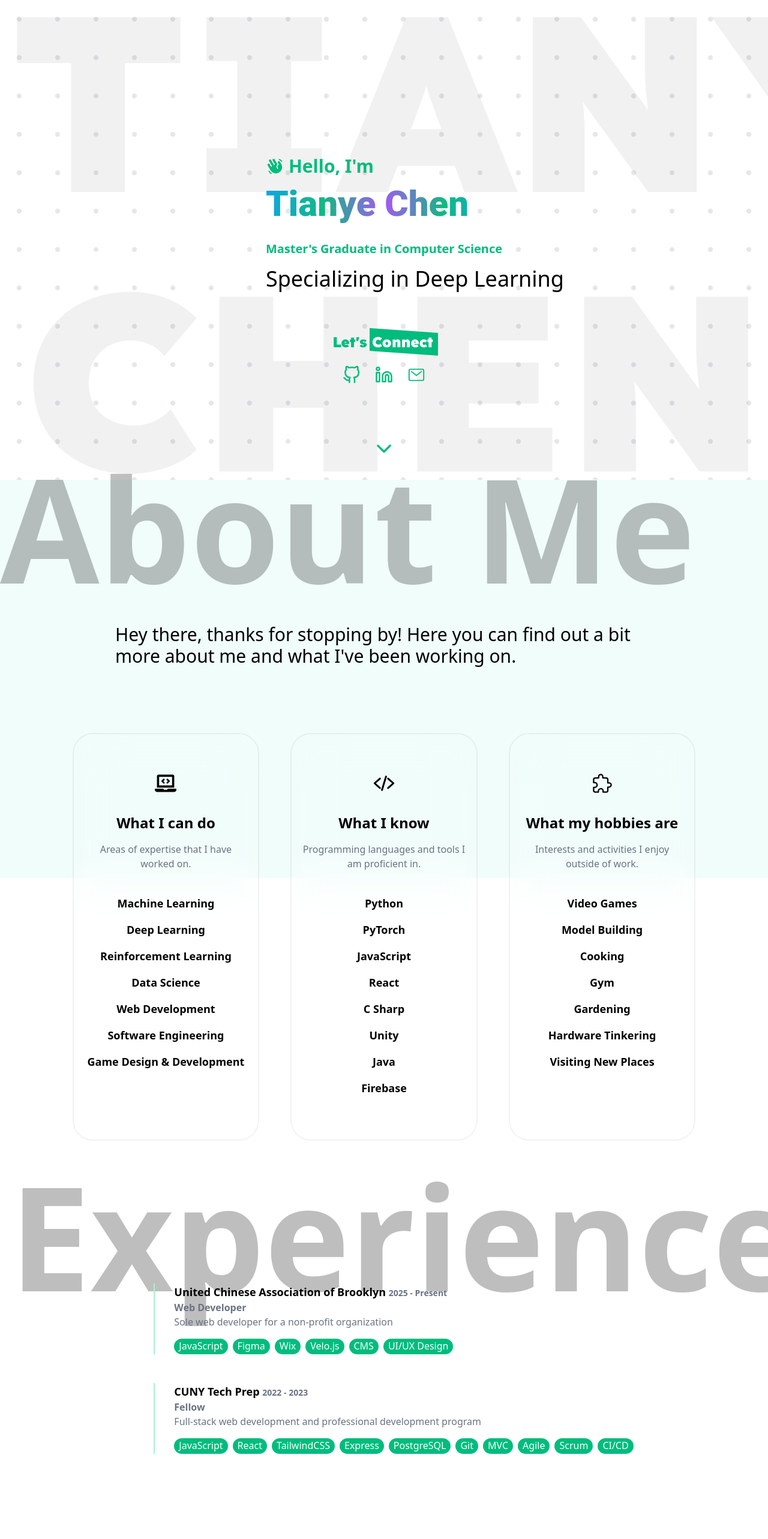
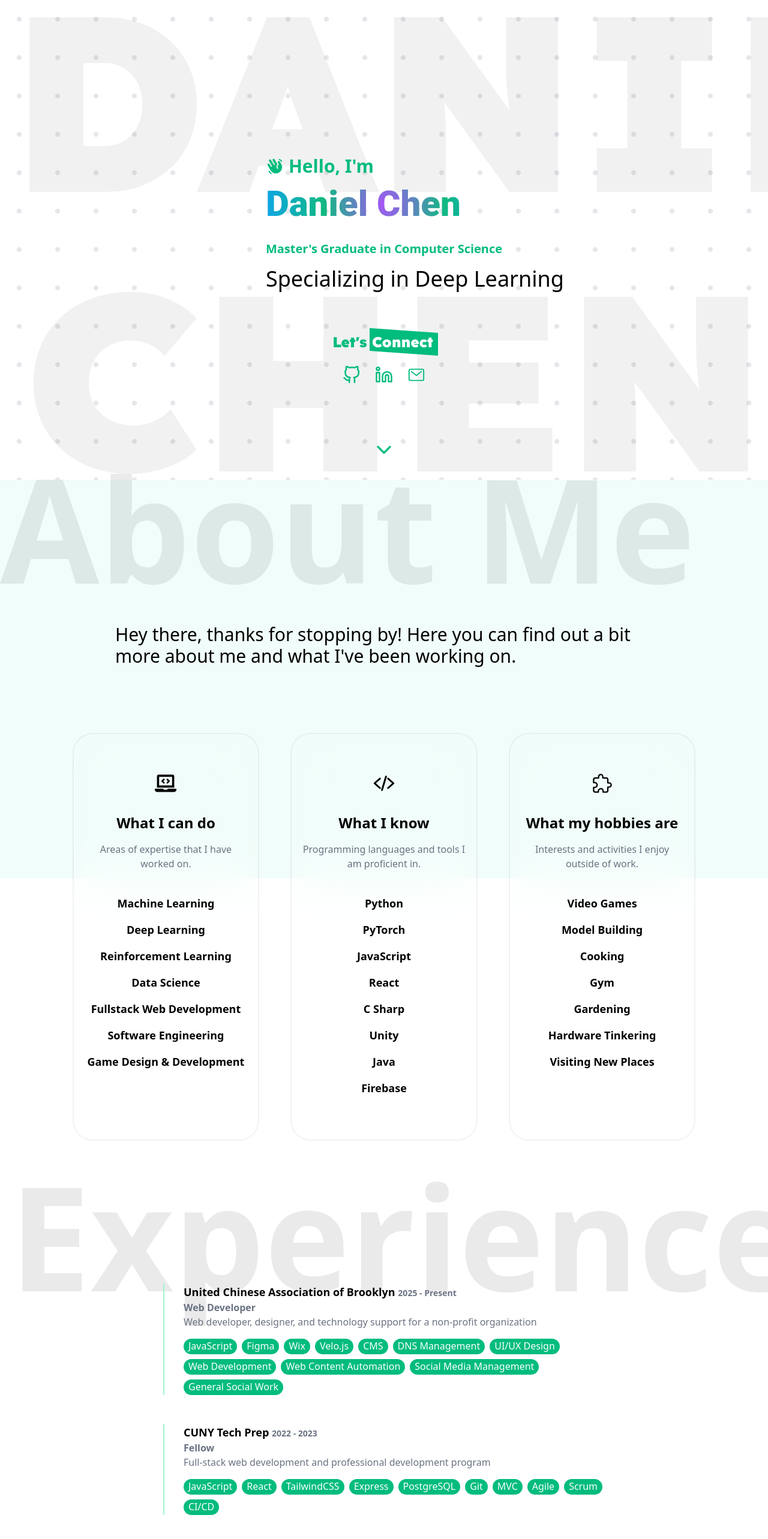
Before and after one commit to tianye-chen/portfolio4, a React (Vite) app: page / in a window 1280 px wide. Shown: the top 2566 px of the page at 60% size. Built offline with nearby package versions, Linux system fonts and the light colour scheme.

Commit message:
update name, experience, and projects

```diff
--- a/index.html
+++ b/index.html
@@ -2,9 +2,9 @@
 <html lang="en">
   <head>
     <meta charset="UTF-8" />
-    <link rel="icon" type="image/svg+xml" href="/vite.svg" />
+    <link rel="icon" type="image/x-icon" href="green_heart.png" />
     <meta name="viewport" content="width=device-width, initial-scale=1.0" />
-    <title>Tianye Chen</title>
+    <title>Daniel Chen</title>
   </head>
   <script src="https://cdn.jsdelivr.net/npm/pathseg@1.2.1/pathseg.min.js"></script>
   <script src="https://cdn.jsdelivr.net/npm/poly-decomp@0.3.0/build/decomp.min.js"></script>
--- a/src/Components/Data/data.jsx
+++ b/src/Components/Data/data.jsx
@@ -9,7 +9,7 @@ export const broad_skills = [
   "Deep Learning",
   "Reinforcement Learning",
   "Data Science",
-  "Web Development",
+  "Fullstack Web Development",
   "Software Engineering",
   "Game Design & Development",
 ];
@@ -75,14 +75,19 @@ export const experience = [
     title: "Web Developer",
     company: "United Chinese Association of Brooklyn",
     duration: "2025 - Present",
-    description: "Sole web developer for a non-profit organization",
+    description: "Web developer, designer, and technology support for a non-profit organization",
     skills: [
       "JavaScript",
       "Figma",
       "Wix",
       "Velo.js",
       "CMS",
+      "DNS Management",
       "UI/UX Design",
+      "Web Development",
+      "Web Content Automation",
+      "Social Media Management",
+      "General Social Work",
     ]
   },
   {
@@ -107,6 +112,54 @@ export const experience = [
 ];
 
 export const projects = [
+  {
+    title: "🧰 Web AI Tool Suite",
+    description: "A suite of freemium web AI tools including, video summarization, text summarization, and worksheet generation.",
+    year: "2026 In Progress",
+    attributes: ["Solo"],
+    tech: [
+      "Python",
+      "Flask",
+      "JavaScript",
+      "Vue.js",
+      "TailwindCSS",
+      "Gemini API",
+      "AWS Lambda",
+      "AWS API Gateway",
+      "AWS CodeBuild",
+      "Amazon SES",
+      "MongoDB",
+    ]
+  },
+  {
+    title: "🎵 Minecraft Datapack Creator for Custom Music Discs",
+    description: "A web application that allows users to create custom music discs for Minecraft using their own audio files.",
+    year: "2025",
+    attributes: ["Solo"],
+    repo: "https://github.com/tianye-chen/disc-datapack-maker",
+    tech: [
+      "JavaScript",
+      "React",
+      "TailwindCSS",
+      "FFmpeg",
+    ]
+  },
+  {
+    title: "Website for United Chinese Association of Brooklyn",
+    description: "A production level website for a non-profit organization serving the local community.",
+    year: "Ongoing",
+    attributes: ["Professional"],
+    demo: "https://ucabrooklyn.org/",
+    tech: [
+      "JavaScript",
+      "Wix",
+      "Velo.js",
+      "CMS",
+      "DNS Management",
+      "UI/UX Design",
+      "Translations",
+    ]
+  },
   {
     title: "👤 Portfolio Website v4 (This Website)",
     description: "A personal portfolio website showcasing myself.",
--- a/src/Components/Sections/AboutMe.jsx
+++ b/src/Components/Sections/AboutMe.jsx
@@ -35,7 +35,7 @@ export const AboutMe = () => {
       <section class="bg-teal-50 py-60 pb-80">
         <div class="relative mx-auto flex items-center justify-center px-[6rem]">
           <h2 class="pointer-events-none absolute -top-[19rem] mb-8 w-full text-3xl text-[15rem] font-bold">
-            <span class="opacity-25">About Me</span>
+            <span class="opacity-8">About Me</span>
           </h2>
           <p class="mb-8 max-w-4xl text-center text-3xl font-light md:text-left">
             Hey there, thanks for stopping by! Here you can find out a bit more
--- a/src/Components/Sections/Education.jsx
+++ b/src/Components/Sections/Education.jsx
@@ -16,7 +16,7 @@ export const Education = () => {
       <section class="bg-teal-50 py-40 pt-80">
         <div class="relative mx-auto px-4">
           <h2 class="pointer-events-none absolute -top-[16.3rem] flex items-center text-[15rem] font-bold">
-            <span class="opacity-25">Education</span>
+            <span class="opacity-8">Education</span>
           </h2>
           <div
             class={`relative flex min-h-[80vh] flex-col gap-4 overflow-hidden rounded-4xl md:flex-row md:gap-0`}
--- a/src/Components/Sections/Experience.jsx
+++ b/src/Components/Sections/Experience.jsx
@@ -10,12 +10,12 @@ export const Experience = () => {
         <div class="relative mx-auto px-4">
           <h2 class="absolute -top-[14rem] -z-10 mb-8 flex justify-around text-3xl text-[15rem] font-bold">
             {/*<LuBriefcase class="mr-2" />*/}
-            <span class="opacity-25">Experience</span>
+            <span class="opacity-8">Experience</span>
           </h2>
           <div class="flex min-w-screen items-center justify-center">
             <div class="z-10 grid grid-cols-1 gap-12">
               {experience.map((exp, index) => (
-                <div key={index} class="border-l-2 border-emerald-200 pl-8">
+                <div key={index} class="border-l-2 border-emerald-200 pl-8 max-w-3xl">
                   <p class="text-lg font-semibold">
                     {exp["company"]}{" "}
                     <span class="text-sm text-gray-500">{exp["duration"]}</span>
--- a/src/Components/Sections/Hero.jsx
+++ b/src/Components/Sections/Hero.jsx
@@ -199,7 +199,7 @@ export const Hero = () => {
           class="font-lexend pointer-events-none absolute -top-1.5 left-4 hidden min-w-screen text-left text-base/85 font-bold opacity-5 sm:block sm:text-[15rem] md:text-[26rem]"
           ref={firstNameBGLargeRef}
         >
-          TIANYE
+          DANIEL
         </div>
         <div
           class="font-lexend pointer-events-none absolute bottom-0 hidden min-w-screen text-right text-base/85 font-bold opacity-5 sm:block sm:text-[15rem] md:text-[26rem]"
@@ -224,7 +224,7 @@ export const Hero = () => {
             }}
             ref={(el) => refPush(el, nameCenterSectionRef)}
           >
-            Tianye Chen
+            Daniel Chen
           </h1>
           <p
             class="mb-4 text-xl font-bold text-emerald-500"
--- a/src/Components/Sections/Projects.jsx
+++ b/src/Components/Sections/Projects.jsx
@@ -11,7 +11,7 @@ export const Projects = () => {
       <section class="bg-teal-50 py-40">
         <div class="relative mx-auto px-4">
           <h2 class="pointer-events-none absolute -top-[14rem] mb-8 flex justify-around text-3xl text-[15rem] font-bold">
-            <span class="opacity-25">Projects</span>
+            <span class="opacity-8">Projects</span>
           </h2>
 
           <div class="flex min-w-screen items-center justify-center">
@@ -22,6 +22,7 @@ export const Projects = () => {
                     {proj["title"]}{" "}
                     <span class="text-sm text-gray-500">{proj["year"]}</span>
                     <div class="flex gap-2 py-2">
+                      {proj["repo"] && (
                         <a
                           href={proj["repo"]}
                           target="_blank"
@@ -30,7 +31,8 @@ export const Projects = () => {
                           {" "}
                           <FiGithub title="Repository" />
                         </a>
-                      {proj["demo"] ? (
+                      )}
+                      {proj["demo"] && (
                         <a
                           href={proj["demo"]}
                           target="_blank"
@@ -38,8 +40,6 @@ export const Projects = () => {
                         >
                           <FaExternalLinkAlt title="Demo" />
                         </a>
-                      ) : (
-                        ""
                       )}
                     </div>
                   </p>
```
Also changed, not shown: public/green_heart.png (added). Lines whose indentation alone changed are shown as unchanged.
